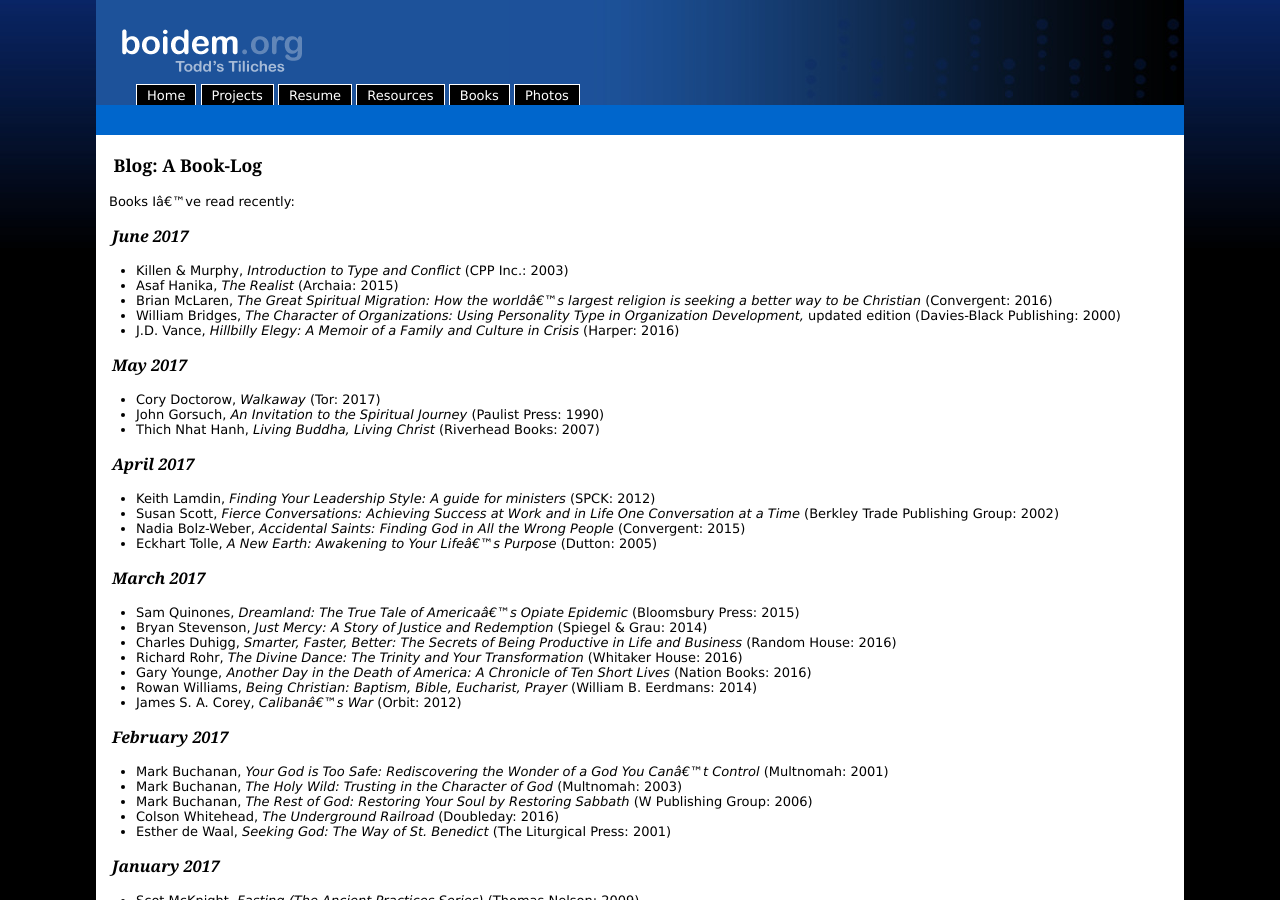
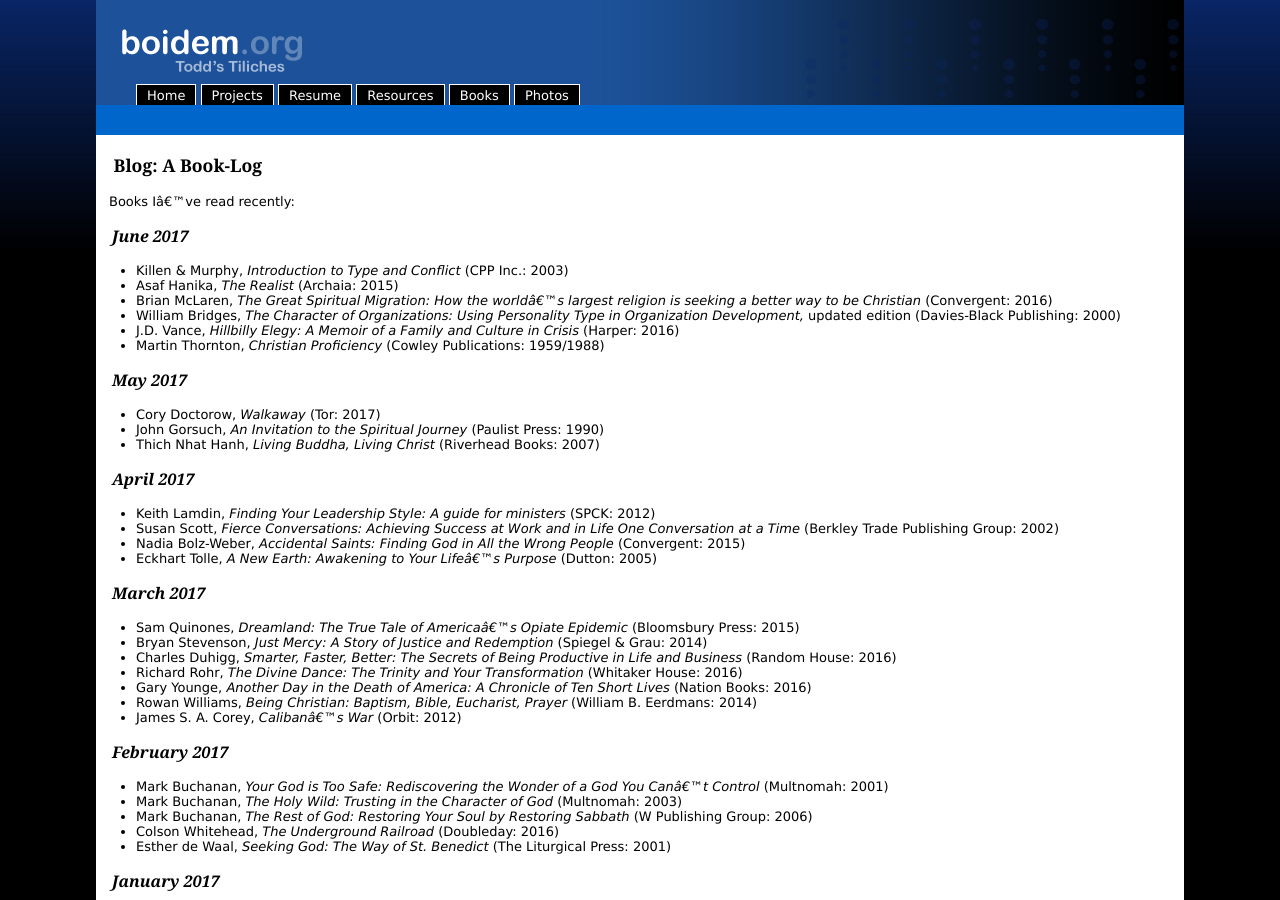
Before and after one commit to toddfoster/toddfoster.github.com, a Jekyll site: the page built from books.md, in a window 1280 px wide and 900 px high. Built offline with Jekyll 4.4.1, drawn with Linux system fonts in a browser that asks for light colours.

Commit message:
Thornton

```diff
--- a/books.md
+++ b/books.md
@@ -13,6 +13,7 @@ Books I've read recently:
 * Brian McLaren, _The Great Spiritual Migration: How the world's largest religion is seeking a better way to be Christian_ (Convergent: 2016)
 * William Bridges, _The Character of Organizations: Using Personality Type in Organization Development,_ updated edition (Davies-Black Publishing: 2000)
 * J.D. Vance, _Hillbilly Elegy: A Memoir of a Family and Culture in Crisis_ (Harper: 2016)
+* Martin Thornton, _Christian Proficiency_ (Cowley Publications: 1959/1988)
 
 ## May 2017
 * Cory Doctorow, _Walkaway_ (Tor: 2017)
```
